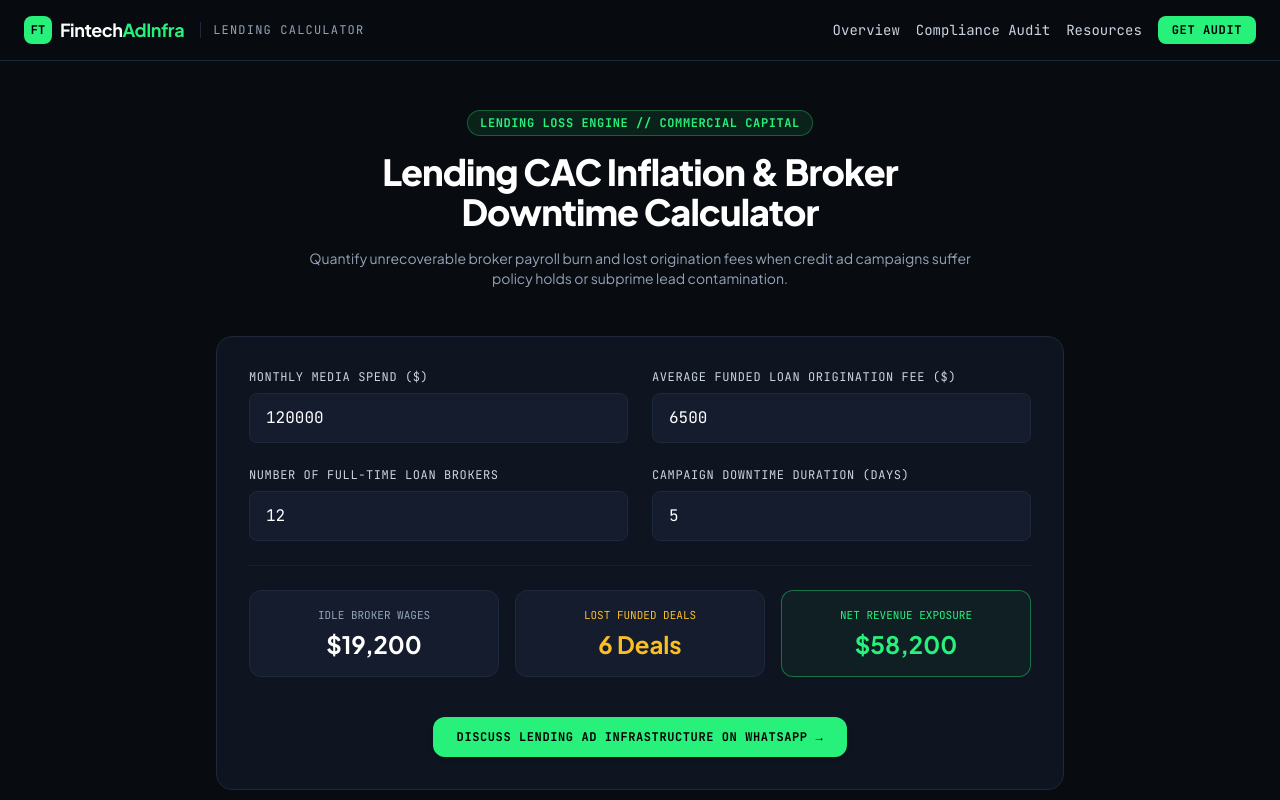
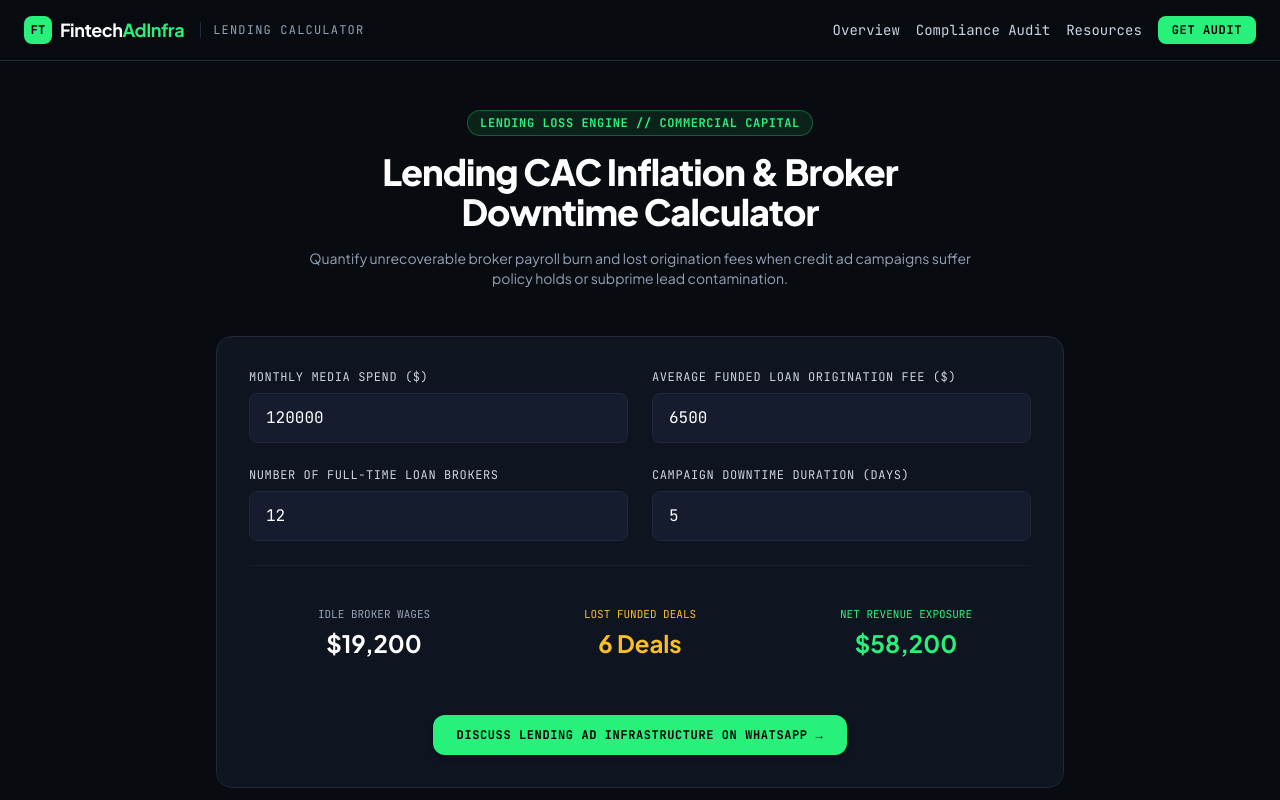
Before and after one commit to sorcerai/fintech-ad-infra, a website: page calculator.html in a window 1280 px wide. Shown: the top 800 px of the page. Drawn offline with nearby package versions, Linux system fonts and the light colour scheme.

Commit message:
feat: impeccable design upgrade, constellation comparison matrix, and search-ops keyword integration

```diff
--- a/calculator.html
+++ b/calculator.html
@@ -96,15 +96,15 @@
       <!-- Output Banner -->
       <div class="pt-6 border-t border-brand-border/60">
         <div class="grid grid-cols-1 sm:grid-cols-3 gap-4 text-center">
-          <div class="p-4 rounded-xl bg-brand-card border border-brand-border">
+          <div class="p-4">
             <div class="text-[11px] font-mono text-slate-400 uppercase">Idle Broker Wages</div>
             <div id="brokerWages" class="text-2xl font-bold text-white mt-1">$19,200</div>
           </div>
-          <div class="p-4 rounded-xl bg-brand-card border border-brand-border">
+          <div class="p-4">
             <div class="text-[11px] font-mono text-amber-400 uppercase">Lost Funded Deals</div>
             <div id="lostDeals" class="text-2xl font-bold text-amber-400 mt-1">11 Deals</div>
           </div>
-          <div class="p-4 rounded-xl bg-brand-card border border-brand/40 bg-brand/5">
+          <div class="p-4">
             <div class="text-[11px] font-mono text-brand uppercase">Net Revenue Exposure</div>
             <div id="totalLoss" class="text-2xl font-bold text-brand mt-1">$90,700</div>
           </div>
```
Also changed, not shown: index.html (+2 -2 lines), resources/fintech-mca-ad-compliance-and-special-ad-category-playbook.html (+2 -2 lines).
